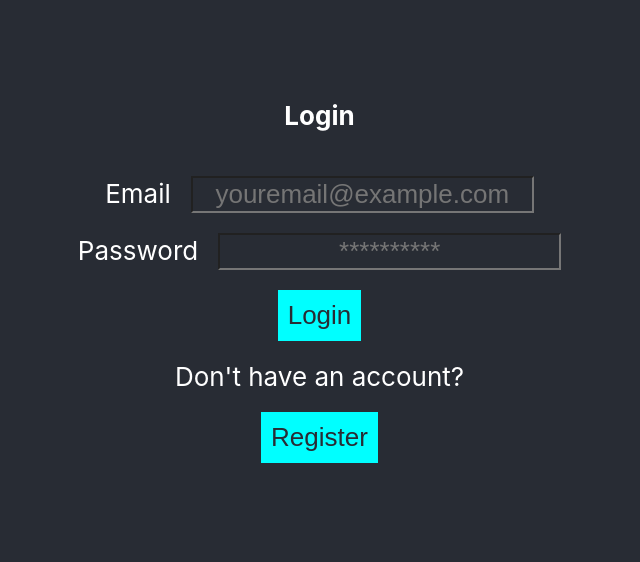
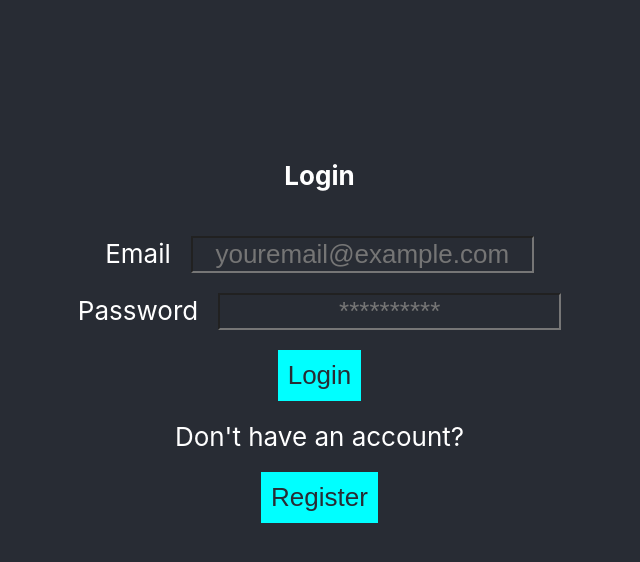
Before and after one commit to Yafet2557/Event-Planner, a React (Create React App) app in the folder frontend/: page / in a window 1280 px wide. Shown: the top 562 px of the page, without its empty margins (333-973 px from the left). Built offline with nearby package versions, Linux system fonts and the light colour scheme.

Commit message:
used content div

```diff
--- a/frontend/src/App.js
+++ b/frontend/src/App.js
@@ -15,7 +15,7 @@ function App() {
 
 
   return (
-    <div>
+    <div className='content'>
       {
         currentPage === 'login' ? <Login onFormSwitch = {toggleForm}/> : <Register onFormSwitch = {toggleForm}/>
       }
```
